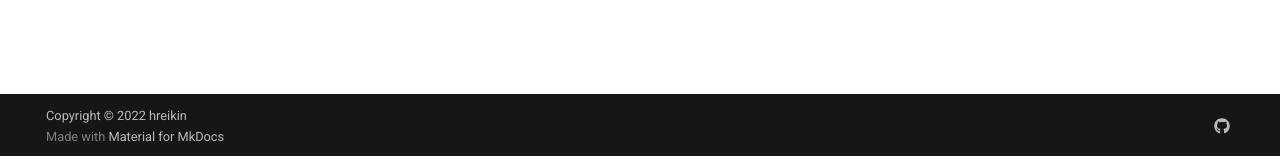
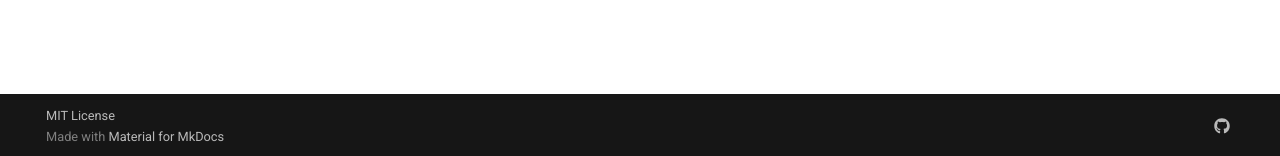
Before and after one commit to hreikin/pymd-editor, an MkDocs documentation site: the page built from docs/index.md, in a window 1280 px wide. Shown: the part 741-897 px from the top of the page. Built offline with MkDocs 1.6.1 and Material for MkDocs 9.7.7, drawn with Linux system fonts in a browser that asks for light colours; comment, search, counter and statistics services are not loaded.

Commit message:
Update copyright/license.

```diff
--- a/mkdocs.yml
+++ b/mkdocs.yml
@@ -38,7 +38,7 @@ extra:
     - icon: fontawesome/brands/github
       link: https://github.com/hreikin/pymd-editor
       name: PyMD Editor @ Github
-copyright: Copyright &copy; 2022 hreikin
+copyright: MIT License
 markdown_extensions:
 
   # Python Markdown
```
